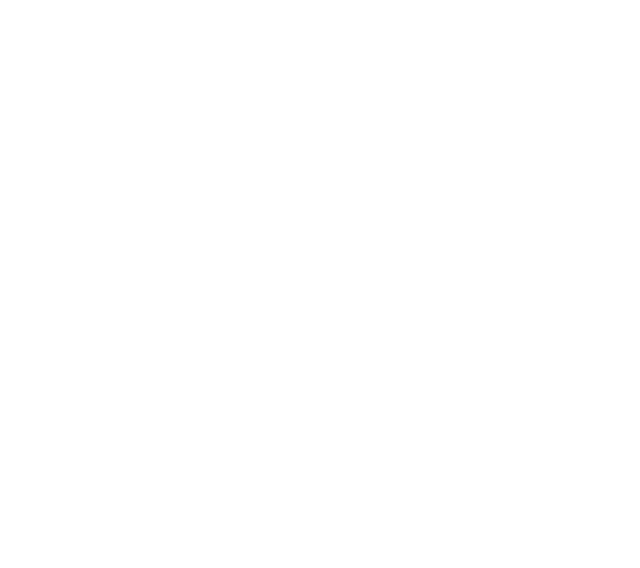
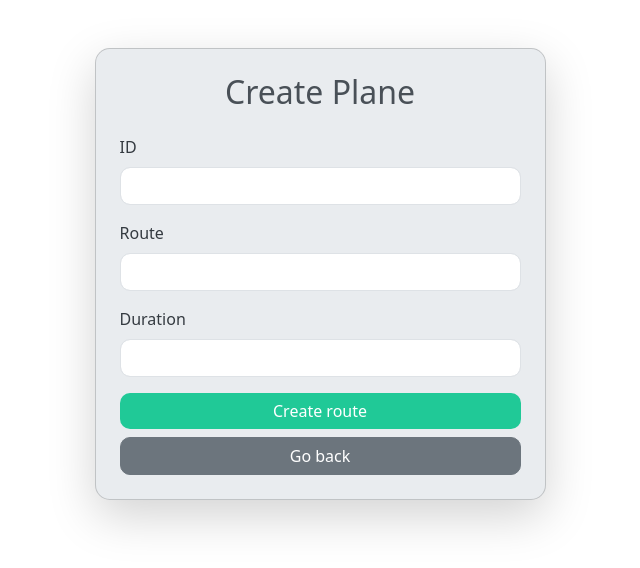
Before and after one commit to luisda0412/airline, a React (Vite) app in the folder Client/: page /createRoute in a window 1280 px wide. Before the commit this address had no page. Shown: the top 568 px of the page, without its empty margins (320-960 px from the left). Built offline with nearby package versions, Linux system fonts and the light colour scheme.

Commit message:
creacion de las rutas

```diff
--- a/Client/src/App.jsx
+++ b/Client/src/App.jsx
@@ -4,6 +4,7 @@
 import Register from './Components/CreateAccount.jsx';
 import MainPage from './Components/MainPage.jsx';
 import CreatePlane from './Components/CreatePlane.jsx';
+import CreateRoute from './Components/CreateRoute.jsx';
 
 //ESTA FUNCION ES APRA NAVEGAR ENTRE COMPONENTES UTILIZANDO REACT-ROUTER-DOOM
 function App() {
@@ -15,6 +16,7 @@
           <Route path="/register" element={<Register />} />
           <Route path="/mainPage" element={<MainPage />} />
           <Route path="/createPlane" element={<CreatePlane />} />
+          <Route path="/createRoute" element={<CreateRoute />} />
         </Routes>
       </div>
     </Router>
--- a/Client/src/Components/CreatePlane.jsx
+++ b/Client/src/Components/CreatePlane.jsx
@@ -78,7 +78,7 @@
                 />
               </div>
               <div className="mb-3">
-                <label htmlFor="brand" className="form-label" style={{ color: '#343a40' }}>Model</label>
+                <label htmlFor="model" className="form-label" style={{ color: '#343a40' }}>Model</label>
                 <input
                   type="text"
                   className="form-control"
--- /dev/null
+++ b/Client/src/Components/CreateRoute.jsx
@@ -0,0 +1,103 @@
+import React, { useState } from 'react';
+import axios from 'axios';
+import { useNavigate } from 'react-router-dom';
+
+const CreateRoute = () => {
+    const [formData, setFormData] = useState({
+        id: '',
+        route: '',
+        duration: ''
+      });
+
+    const [errorMessage, setErrorMessage] = useState('');
+    const navigate = useNavigate(); // Hook para redirigir
+
+    const handleChange = (e) => {
+        setFormData({
+          ...formData,
+          [e.target.name]: e.target.value
+        });
+    };
+
+    const handleSubmit = async (e) => {
+        e.preventDefault();
+
+        try {
+          const response = await axios.post('http://localhost:3000/api/registerRoute', formData);
+          console.log(response.data);
+          navigate('/'); // Redirige al componente de inicio de sesión
+        } catch (error) {
+          console.error('Error registrando usuario:', error);
+        }
+    };
+
+    const handleGoBack = () => {
+        navigate('/');
+    };
+
+    return (
+        <div className="container mt-5">
+          <div className="row justify-content-center">
+            <div className="col-md-6 col-lg-5">
+              <div className="card shadow-lg p-4" style={{ borderRadius: '15px', backgroundColor: '#e9ecef' }}>
+                <h2 className="text-center mb-4" style={{ color: '#495057' }}>Create Plane</h2>
+                {errorMessage && (
+                  <div className="alert alert-danger text-center" role="alert" style={{ borderRadius: '10px' }}>
+                    {errorMessage}
+                  </div>
+                )}
+                <form onSubmit={handleSubmit}>
+                  <div className="mb-3">
+                    <label htmlFor="id" className="form-label" style={{ color: '#343a40' }}>ID</label>
+                    <input
+                      type="text"
+                      className="form-control"
+                      id="id"
+                      name="id"
+                      value={formData.id}
+                      onChange={handleChange}
+                      required
+                      style={{ borderRadius: '10px' }}
+                    />
+                  </div>
+                  <div className="mb-3">
+                    <label htmlFor="route" className="form-label" style={{ color: '#343a40' }}>Route</label>
+                    <input
+                      type="String"
+                      className="form-control"
+                      id="route"
+                      name="route"
+                      value={formData.route}
+                      onChange={handleChange}
+                      required
+                      style={{ borderRadius: '10px' }}
+                    />
+                  </div>
+                  <div className="mb-3">
+                    <label htmlFor="duration" className="form-label" style={{ color: '#343a40' }}>Duration</label>
+                    <input
+                      type="text"
+                      className="form-control"
+                      id="duration"
+                      name="duration"
+                      value={formData.duration}
+                      onChange={handleChange}
+                      required
+                      style={{ borderRadius: '10px' }}
+                    />
+                  </div>
+                  <button type="submit" className="btn btn-primary w-100 mb-2" style={{ backgroundColor: '#20c997', borderRadius: '10px', border: 'none' }}>
+                    Create route
+                  </button>
+                  <button type="button" className="btn btn-secondary w-100" onClick={handleGoBack} style={{ borderRadius: '10px' }}>
+                  Go back
+                </button>
+                </form>
+              </div>
+            </div>
+          </div>
+        </div>
+      );
+}
+
+export default CreateRoute
```
Also changed, not shown: 1 other file (tests, documents, lock files or other folders).
